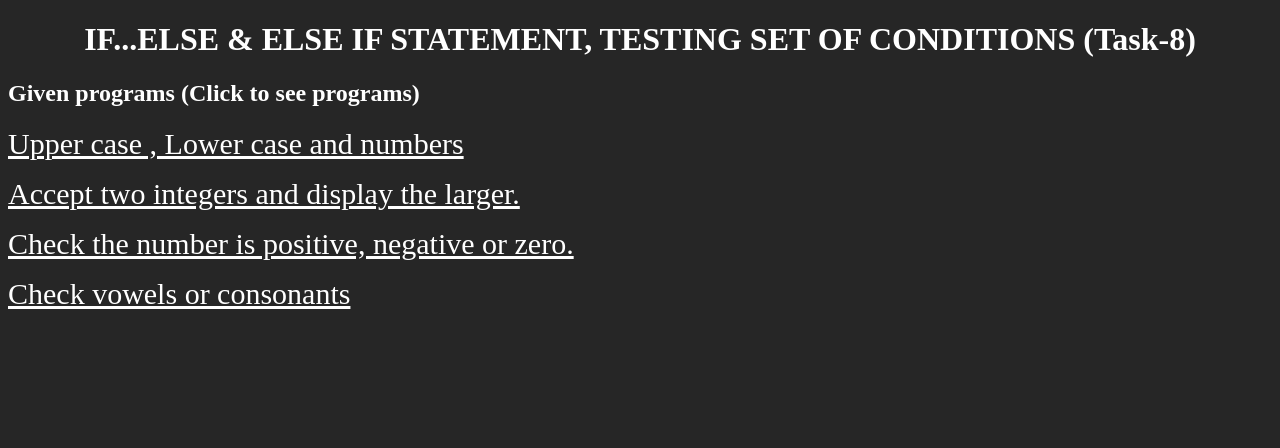
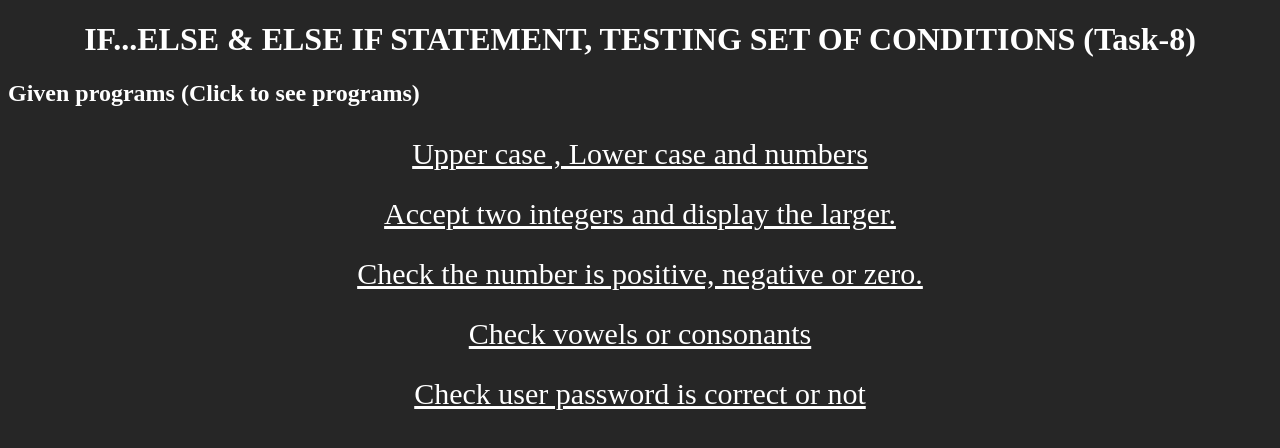
Before and after one commit to ammarahm69/If-else--Testing-Conditions, a plain HTML site: page index.html in a window 1280 px wide. Drawn offline with Linux system fonts and the light colour scheme.

Commit message:
5-completed

```diff
--- a/index.html
+++ b/index.html
@@ -23,6 +23,10 @@
         a:hover{
             color: burlywood;
         }
+        .para{
+            text-align: center;
+            padding-top: 10px;
+        }
     </style>
 </head>
 <body>
@@ -30,19 +34,22 @@
         TESTING SET OF CONDITIONS (Task-8)
     </h1>
     <h2>Given programs (Click to see programs)</h2>
-    <p>
+    <p class="para">
         <a href="assignments/assignment1.html" target="_blank">Upper case , Lower case and numbers</a>
     </p>
 
-    <p>
+    <p class="para">
         <a href="assignments/task-2.html" target="_blank">Accept two integers and
             display the larger.</a>
     </p>
-    <p>
+    <p class="para">
         <a href="assignments/task-3.html" target="_blank">Check the number is positive, negative or zero.</a>
     </p>
-    <p>
+    <p class="para">
         <a href="assignments/task-4.html" target="_blank">Check vowels or consonants</a>
+    </p>
+    <p class="para">
+        <a href="assignments/task-5.html" target="_blank">Check user password is correct or not</a>
     </p>
 
 
```
Also changed, not shown: assignments/task-5.html (added, +31 -0 lines).
